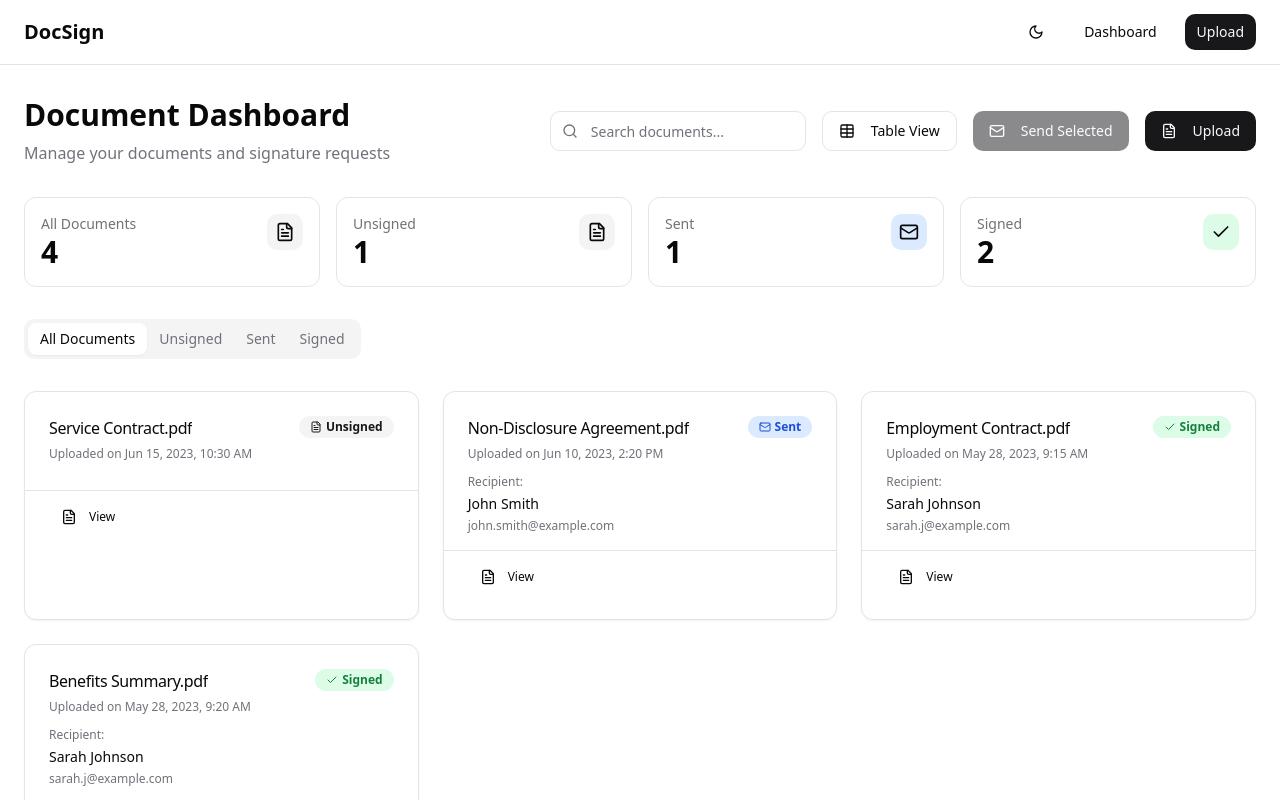
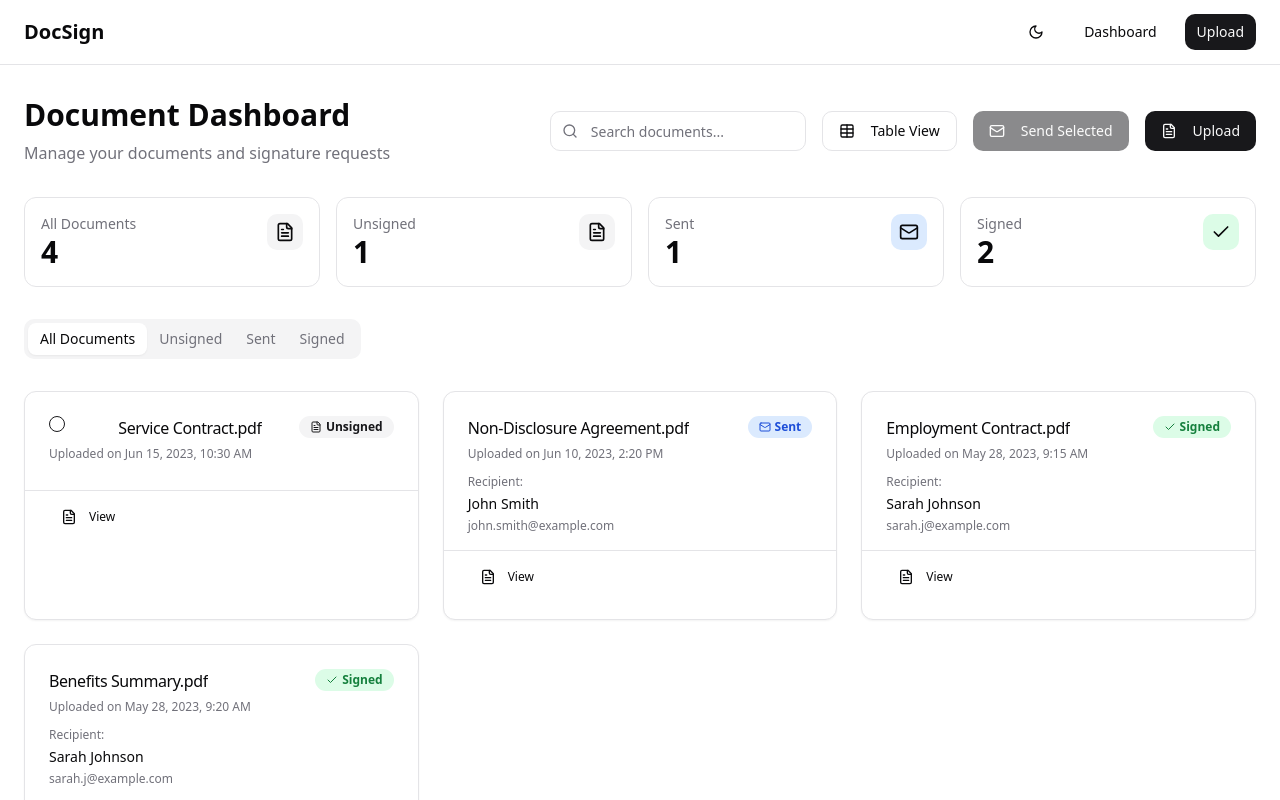
Before and after one commit to ricardogasca/signa-linker, a React (Vite) app: page /admin in a window 1280 px wide. Shown: the top 800 px of the page. Built offline with nearby package versions, Linux system fonts and the light colour scheme.

Commit message:
Fix: Pass isSelected and onSelect to DocumentCard
Pass the `isSelected` and `onSelect` props to the `DocumentCard` component in the `AdminDashboard` component.

```diff
--- a/src/components/DocumentCard.tsx
+++ b/src/components/DocumentCard.tsx
@@ -11,6 +11,7 @@ import {
 import { Button } from '@/components/ui/button';
 import { Badge } from '@/components/ui/badge';
 import { FileText, Link, Mail, Clock, Check } from 'lucide-react';
+import { Checkbox } from '@/components/ui/checkbox';
 
 export interface DocumentCardProps {
   id: string;
@@ -23,6 +24,9 @@ export interface DocumentCardProps {
   };
   onView: (id: string) => void;
   onSendLink?: (id: string) => void;
+  isSelected?: boolean;
+  onSelect?: () => void;
+  selectable?: boolean;
 }
 
 const statusConfig = {
@@ -55,7 +59,10 @@ const DocumentCard: React.FC<DocumentCardProps> = ({
   status,
   recipient,
   onView,
-  onSendLink
+  onSendLink,
+  isSelected,
+  onSelect,
+  selectable
 }) => {
   const { label, color, icon: StatusIcon } = statusConfig[status];
 
@@ -63,6 +70,15 @@ const DocumentCard: React.FC<DocumentCardProps> = ({
     <Card className="overflow-hidden transition-all-smooth hover:shadow-md">
       <CardHeader className="pb-3">
         <div className="flex justify-between items-start">
+          {selectable && (
+            <div className="flex items-center mr-2">
+              <Checkbox
+                checked={isSelected}
+                onCheckedChange={onSelect}
+                className="mr-2"
+              />
+            </div>
+          )}
           <CardTitle className="text-base font-medium truncate" title={title}>
             {title}
           </CardTitle>
```
